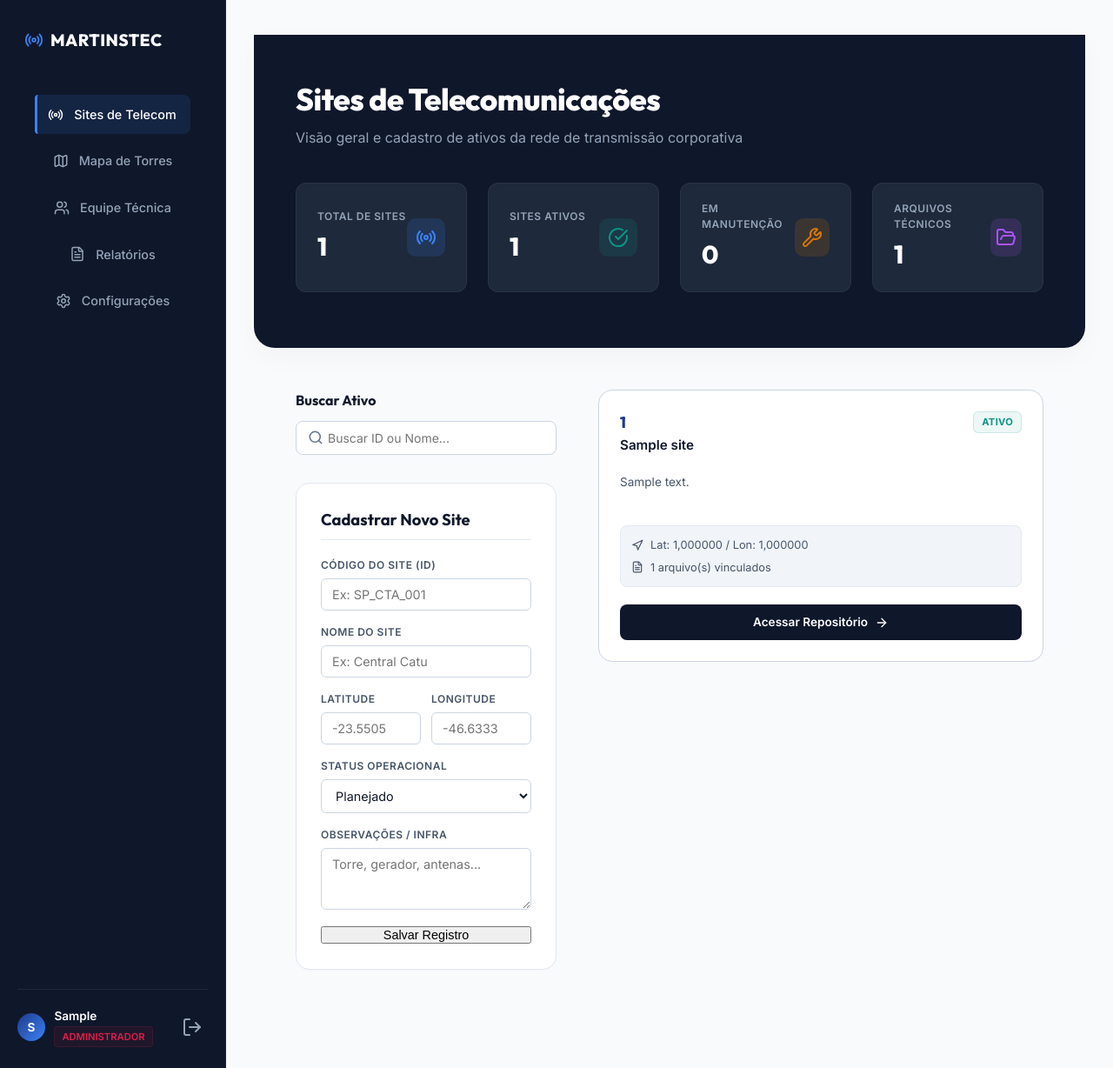
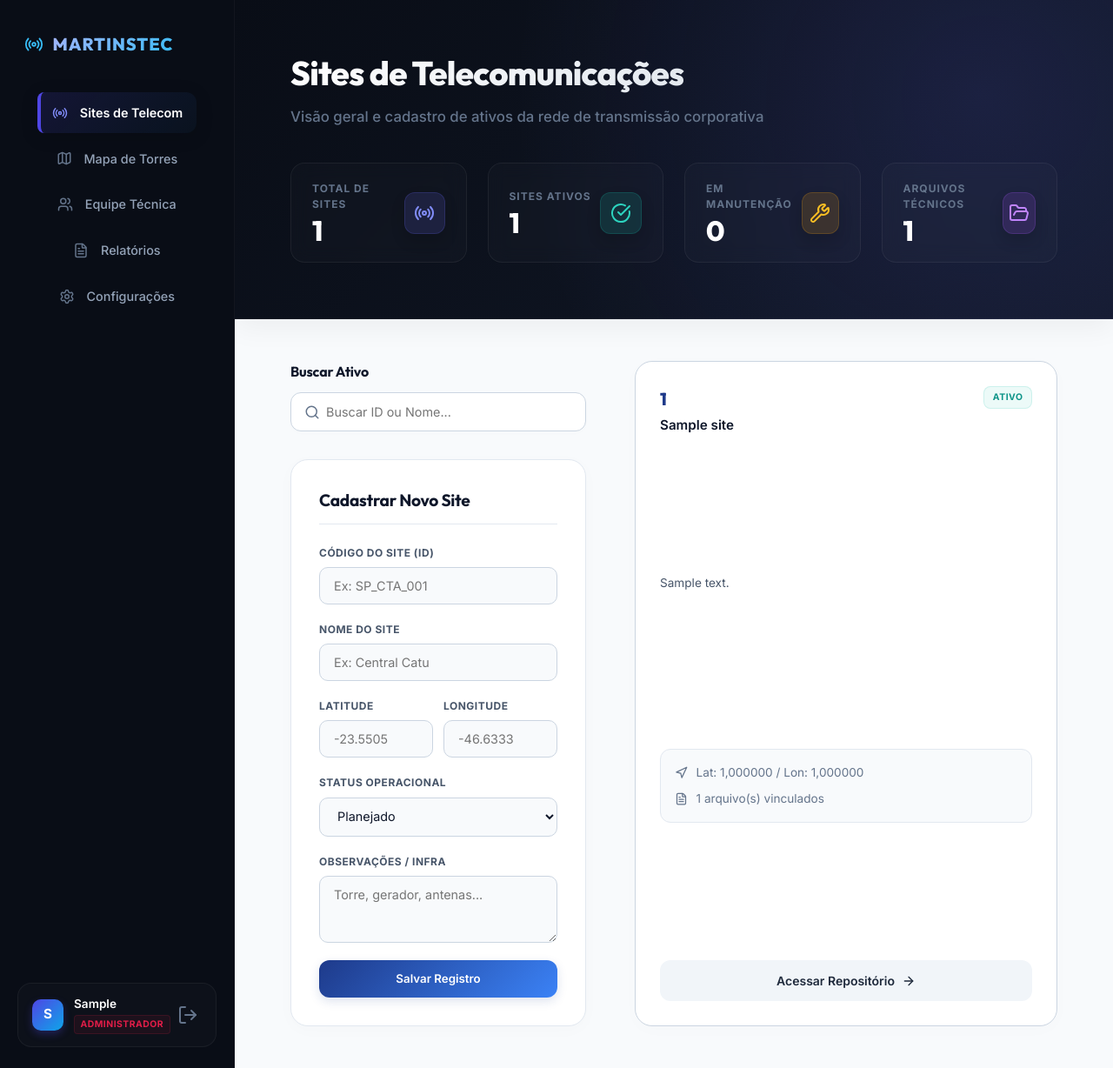
Before and after one commit to Jvsosa/MartinsTec, a Django app: page / in a window 1280 px wide. Shown: the whole page at 87% size. Run offline with Django 5.2, Linux system fonts and the light colour scheme; a user stored in the database is signed in; tables that the repository leaves empty hold one stand-in row (values such as "Sample post").

Commit message:
UI: Redesenho completo do dashboard e repositório com visual premium SaaS

```diff
--- a/templates/base.html
+++ b/templates/base.html
@@ -257,9 +257,9 @@
         }
 
         .sidebar {
-            width: 260px;
-            background: #0f172a; /* Azul marinho escuro corporativo */
-            border-right: 1px solid rgba(255, 255, 255, 0.05);
+            width: 270px;
+            background: #090d16; /* Fundo Obsidian escuro premium */
+            border-right: 1px solid rgba(255, 255, 255, 0.04);
             display: flex;
             flex-direction: column;
             justify-content: space-between;
@@ -267,27 +267,35 @@
             top: 0;
             height: 100vh;
             z-index: 1000;
-            padding: 2rem 1.25rem 1.5rem 1.25rem;
+            padding: 2.25rem 1.25rem 1.5rem 1.25rem;
             box-sizing: border-box;
         }
 
         .sidebar-logo {
             display: flex;
             align-items: center;
-            gap: 0.5rem;
+            gap: 0.65rem;
             font-family: var(--font-title);
             font-weight: 800;
-            font-size: 1.2rem;
             text-transform: uppercase;
             letter-spacing: 0.5px;
             color: #ffffff;
-            margin-bottom: 3rem;
+            margin-bottom: 2.5rem;
             padding-left: 0.5rem;
             text-decoration: none;
         }
 
+        .sidebar-logo span {
+            background: linear-gradient(135deg, #a5b4fc 0%, #38bdf8 100%);
+            -webkit-background-clip: text;
+            -webkit-text-fill-color: transparent;
+            font-size: 1.25rem;
+            font-weight: 800;
+            letter-spacing: 1px;
+        }
+
         .sidebar-logo svg {
-            color: var(--secondary);
+            color: #38bdf8;
             width: 22px;
             height: 22px;
         }
@@ -295,44 +303,59 @@
         .sidebar-menu {
             display: flex;
             flex-direction: column;
-            gap: 0.5rem;
+            gap: 0.35rem;
             flex: 1;
         }
 
         .sidebar-link {
             display: flex;
             align-items: center;
-            gap: 0.75rem;
-            padding: 0.75rem 1rem;
+            gap: 0.85rem;
+            padding: 0.8rem 1rem;
             color: #94a3b8;
             text-decoration: none;
             font-size: 0.9rem;
             font-weight: 500;
-            border-radius: 8px;
-            transition: all 0.2s ease;
+            border-radius: 12px;
+            transition: all 0.3s cubic-bezier(0.4, 0, 0.2, 1);
         }
 
         .sidebar-link svg {
             width: 18px;
             height: 18px;
+            color: #64748b;
+            transition: color 0.3s ease;
         }
 
         .sidebar-link:hover {
             color: #ffffff;
-            background: rgba(255, 255, 255, 0.03);
+            background: rgba(255, 255, 255, 0.04);
+            transform: translateX(4px);
+        }
+
+        .sidebar-link:hover svg {
+            color: #ffffff;
         }
 
         .sidebar-link.active {
             color: #ffffff;
-            background: rgba(59, 130, 246, 0.12);
-            border-left: 3px solid var(--secondary);
-            border-radius: 4px 8px 8px 4px;
-            padding-left: 0.75rem;
+            background: linear-gradient(135deg, rgba(79, 70, 229, 0.15) 0%, rgba(14, 165, 233, 0.04) 100%);
+            border-left: 4px solid #4f46e5;
+            box-shadow: 0 4px 20px rgba(0, 0, 0, 0.15);
+            border-radius: 8px 12px 12px 8px;
+            padding-left: 0.85rem;
+            font-weight: 600;
+        }
+
+        .sidebar-link.active svg {
+            color: #818cf8;
         }
 
         .sidebar-footer {
-            border-top: 1px solid rgba(255, 255, 255, 0.08);
-            padding-top: 1.25rem;
+            background: rgba(255, 255, 255, 0.02);
+            border: 1px solid rgba(255, 255, 255, 0.05);
+            border-radius: 16px;
+            padding: 0.85rem 1rem;
             display: flex;
             justify-content: space-between;
             align-items: center;
@@ -342,20 +365,21 @@
         .sidebar-user-info {
             display: flex;
             align-items: center;
-            gap: 0.65rem;
+            gap: 0.75rem;
         }
 
         .sidebar-user-avatar {
-            width: 32px;
-            height: 32px;
-            border-radius: 50%;
-            background: linear-gradient(135deg, var(--primary) 0%, var(--secondary) 100%);
+            width: 36px;
+            height: 36px;
+            border-radius: 10px;
+            background: linear-gradient(135deg, #4f46e5 0%, #0ea5e9 100%);
             display: flex;
             align-items: center;
             justify-content: center;
             color: white;
-            font-weight: 750;
-            font-size: 0.85rem;
+            font-weight: 800;
+            font-size: 0.95rem;
+            box-shadow: 0 4px 10px rgba(79, 70, 229, 0.3);
         }
 
         .sidebar-user-details {
@@ -368,27 +392,38 @@
             font-size: 0.85rem;
             font-weight: 600;
             color: #ffffff;
-            max-width: 120px;
+            max-width: 110px;
             white-space: nowrap;
             overflow: hidden;
             text-overflow: ellipsis;
         }
 
+        .badge-role {
+            font-size: 0.65rem;
+            padding: 0.15rem 0.4rem;
+            border-radius: 4px;
+            font-weight: 700;
+            text-transform: uppercase;
+            letter-spacing: 0.5px;
+            display: inline-block;
+        }
+
         .sidebar-logout-btn {
-            color: #94a3b8;
+            color: #64748b;
             cursor: pointer;
             display: flex;
             align-items: center;
             justify-content: center;
-            padding: 0.4rem;
-            border-radius: 6px;
-            transition: all 0.2s;
+            padding: 0.5rem;
+            border-radius: 8px;
+            transition: all 0.25s;
             text-decoration: none;
         }
 
         .sidebar-logout-btn:hover {
             color: var(--danger);
             background: rgba(225, 29, 72, 0.08);
+            transform: scale(1.05);
         }
 
         /* Seção do Conteúdo principal para o App Logado */
@@ -400,6 +435,9 @@
             display: flex;
             flex-direction: column;
             box-sizing: border-box;
+            padding: 0;
+            max-width: none;
+            margin: 0;
         }
 
         /* Seção do Conteúdo principal para Visitantes (Login) */
--- a/templates/sites/site_list.html
+++ b/templates/sites/site_list.html
@@ -4,29 +4,33 @@
 
 {% block extra_head %}
 <style>
-    /* Header Escuro Superior (Inspirado no painel Inntegrate) */
+    /* Header Escuro Superior com Efeito de Glow Premium */
     .dashboard-header-block {
-        background: #0f172a; /* Azul marinho escuro */
-        border-radius: 0 0 24px 24px;
-        padding: 3rem 3rem 4rem 3rem;
+        background: radial-gradient(circle at 85% 30%, rgba(99, 102, 241, 0.15) 0%, transparent 60%), linear-gradient(135deg, #090d16 0%, #111827 100%);
+        border-bottom: 1px solid rgba(255, 255, 255, 0.05);
+        padding: 3.5rem 4rem 4rem 4rem;
         color: #ffffff;
         display: flex;
         flex-direction: column;
         gap: 2.5rem;
-        box-shadow: 0 10px 30px rgba(15, 23, 42, 0.03);
+        box-shadow: 0 10px 30px rgba(9, 13, 22, 0.05);
     }
 
     .dashboard-title-area h2 {
         font-family: var(--font-title);
-        font-size: 2.2rem;
+        font-size: 2.4rem;
         font-weight: 800;
-        letter-spacing: -0.5px;
-        margin-bottom: 0.35rem;
+        letter-spacing: -0.75px;
+        margin-bottom: 0.5rem;
+        background: linear-gradient(135deg, #ffffff 0%, #cbd5e1 100%);
+        -webkit-background-clip: text;
+        -webkit-text-fill-color: transparent;
     }
 
     .dashboard-title-area p {
-        color: #94a3b8;
-        font-size: 1rem;
+        color: #64748b;
+        font-size: 1.05rem;
+        font-weight: 450;
     }
 
     /* Grid de KPIs */
@@ -37,62 +41,71 @@
     }
 
     .kpi-card {
-        background: #1e293b; /* Card escuro dentro do banner */
-        border: 1px solid rgba(255, 255, 255, 0.05);
-        border-radius: 12px;
+        background: rgba(255, 255, 255, 0.02);
+        backdrop-filter: blur(10px);
+        border: 1px solid rgba(255, 255, 255, 0.06);
+        border-radius: 16px;
         padding: 1.25rem 1.5rem;
         display: flex;
         justify-content: space-between;
         align-items: center;
-        transition: transform 0.2s;
+        transition: all 0.3s cubic-bezier(0.4, 0, 0.2, 1);
     }
 
     .kpi-card:hover {
-        transform: translateY(-2px);
+        background: rgba(255, 255, 255, 0.05);
+        border-color: rgba(255, 255, 255, 0.12);
+        transform: translateY(-4px);
+        box-shadow: 0 12px 25px rgba(0, 0, 0, 0.25);
     }
 
     .kpi-info {
         display: flex;
         flex-direction: column;
-        gap: 0.25rem;
+        gap: 0.35rem;
     }
 
     .kpi-label {
         font-size: 0.75rem;
-        color: #94a3b8;
-        font-weight: 600;
+        color: #64748b;
+        font-weight: 700;
         text-transform: uppercase;
-        letter-spacing: 0.5px;
+        letter-spacing: 1px;
     }
 
     .kpi-value {
         font-family: var(--font-title);
-        font-size: 1.8rem;
+        font-size: 2rem;
         font-weight: 800;
         color: #ffffff;
+        line-height: 1;
     }
 
     .kpi-icon-badge {
-        width: 44px;
-        height: 44px;
-        border-radius: 10px;
+        width: 48px;
+        height: 48px;
+        border-radius: 12px;
         display: flex;
         align-items: center;
         justify-content: center;
+        box-shadow: 0 8px 16px rgba(0, 0, 0, 0.15);
     }
 
-    .kpi-icon-total { background: rgba(59, 130, 246, 0.15); color: #3b82f6; }
-    .kpi-icon-active { background: rgba(13, 148, 136, 0.15); color: #0d9488; }
-    .kpi-icon-maintenance { background: rgba(217, 119, 6, 0.15); color: #d97706; }
-    .kpi-icon-files { background: rgba(168, 85, 247, 0.15); color: #a855f7; }
+    .kpi-icon-total { background: rgba(99, 102, 241, 0.15); color: #818cf8; border: 1px solid rgba(99, 102, 241, 0.2); }
+    .kpi-icon-active { background: rgba(20, 184, 166, 0.15); color: #2dd4bf; border: 1px solid rgba(20, 184, 166, 0.2); }
+    .kpi-icon-maintenance { background: rgba(245, 158, 11, 0.15); color: #fbbf24; border: 1px solid rgba(245, 158, 11, 0.2); }
+    .kpi-icon-files { background: rgba(168, 85, 247, 0.15); color: #c084fc; border: 1px solid rgba(168, 85, 247, 0.2); }
 
     /* Área de Conteúdo Principal */
     .dashboard-body-layout {
-        padding: 3rem;
+        padding: 3rem 4rem;
         display: grid;
-        grid-template-columns: 300px 1fr;
-        gap: 3rem;
-        align-items: start;
+        grid-template-columns: 340px 1fr;
+        gap: 3.5rem;
+        max-width: 1700px;
+        margin: 0 auto;
+        width: 100%;
+        box-sizing: border-box;
     }
 
     /* Coluna Lateral Esquerda: Filtros e Cadastro */
@@ -113,6 +126,8 @@
         font-family: var(--font-title);
         font-size: 1rem;
         font-weight: 700;
+        color: var(--text-primary);
+        letter-spacing: -0.2px;
     }
 
     .search-wrapper {
@@ -124,7 +139,7 @@
 
     .search-wrapper svg {
         position: absolute;
-        left: 0.85rem;
+        left: 1rem;
         color: #64748b;
         width: 18px;
         height: 18px;
@@ -132,48 +147,54 @@
 
     .search-input {
         width: 100%;
-        padding: 0.65rem 0.85rem 0.65rem 2.25rem;
+        padding: 0.8rem 1rem 0.8rem 2.5rem;
         background: #ffffff;
         border: 1px solid #cbd5e1;
-        border-radius: 8px;
-        font-size: 0.875rem;
+        border-radius: 12px;
+        font-size: 0.9rem;
         font-family: var(--font-family);
         color: var(--text-primary);
+        box-shadow: 0 2px 8px rgba(0,0,0,0.01);
+        transition: all 0.25s ease;
     }
 
     .search-input:focus {
         outline: none;
-        border-color: var(--secondary);
+        border-color: #4f46e5;
+        box-shadow: 0 0 0 4px rgba(79, 70, 229, 0.08);
+        background: #ffffff;
     }
 
     /* Card de Cadastro */
     .form-card {
         background: #ffffff;
         border: 1px solid var(--border);
-        border-radius: 16px;
-        padding: 1.75rem;
-        box-shadow: 0 1px 3px rgba(0,0,0,0.02);
+        border-radius: 20px;
+        padding: 2rem;
+        box-shadow: 0 4px 20px rgba(0, 0, 0, 0.02);
     }
 
     .form-card h3 {
         font-family: var(--font-title);
-        font-size: 1.15rem;
+        font-size: 1.2rem;
         font-weight: 700;
-        margin-bottom: 1.25rem;
+        margin-bottom: 1.5rem;
+        color: var(--text-primary);
         border-bottom: 1px solid var(--border);
-        padding-bottom: 0.5rem;
+        padding-bottom: 0.75rem;
+        letter-spacing: -0.3px;
     }
 
     .field-group {
         display: flex;
         flex-direction: column;
-        gap: 0.4rem;
-        margin-bottom: 1rem;
+        gap: 0.45rem;
+        margin-bottom: 1.25rem;
     }
 
     .field-group label {
         font-size: 0.75rem;
-        font-weight: 600;
+        font-weight: 700;
         color: var(--text-secondary);
         text-transform: uppercase;
         letter-spacing: 0.5px;
@@ -181,19 +202,21 @@
 
     .field-control {
         width: 100%;
-        padding: 0.55rem 0.75rem;
-        background: #ffffff;
+        padding: 0.75rem 1rem;
+        background: #f8fafc;
         border: 1px solid #cbd5e1;
-        border-radius: 6px;
+        border-radius: 10px;
         color: var(--text-primary);
         font-family: var(--font-family);
         font-size: 0.9rem;
+        transition: all 0.2s ease;
     }
 
     .field-control:focus {
         outline: none;
-        border-color: var(--secondary);
-        box-shadow: 0 0 0 3px rgba(59, 130, 246, 0.08);
+        border-color: #4f46e5;
+        box-shadow: 0 0 0 4px rgba(79, 70, 229, 0.08);
+        background: #ffffff;
     }
 
     .field-row {
@@ -205,28 +228,28 @@
     /* Coluna Direita: Grid de Sites (Estilo Jerome Bell) */
     .sites-grid {
         display: grid;
-        grid-template-columns: repeat(auto-fill, minmax(290px, 1fr));
+        grid-template-columns: repeat(auto-fill, minmax(320px, 1fr));
         gap: 1.5rem;
     }
 
     .site-card {
         background: #ffffff;
         border: 1px solid #cbd5e1;
-        border-radius: 16px;
-        padding: 1.5rem;
+        border-radius: 20px;
+        padding: 1.75rem;
         display: flex;
         flex-direction: column;
         justify-content: space-between;
-        gap: 1.25rem;
+        gap: 1.5rem;
         position: relative;
-        transition: all 0.2s ease;
-        box-shadow: 0 1px 3px rgba(0,0,0,0.01);
+        transition: all 0.3s cubic-bezier(0.4, 0, 0.2, 1);
+        box-shadow: 0 4px 20px rgba(0, 0, 0, 0.015);
     }
 
     .site-card:hover {
-        transform: translateY(-2px);
-        border-color: var(--secondary);
-        box-shadow: 0 8px 24px rgba(15, 23, 42, 0.04);
+        transform: translateY(-4px);
+        border-color: #cbd5e1;
+        box-shadow: 0 20px 25px -5px rgba(0, 0, 0, 0.05), 0 10px 10px -5px rgba(0, 0, 0, 0.03);
     }
 
     .site-card-header {
@@ -238,14 +261,15 @@
     .site-info-wrapper {
         display: flex;
         flex-direction: column;
-        gap: 0.15rem;
+        gap: 0.25rem;
     }
 
     .site-code-badge {
         font-family: var(--font-title);
-        font-weight: 750;
-        font-size: 1.1rem;
-        color: var(--primary);
+        font-weight: 800;
+        font-size: 1.25rem;
+        color: #1e3a8a;
+        letter-spacing: -0.3px;
     }
 
     .site-name-title {
@@ -255,61 +279,61 @@
     }
 
     .status-badge {
-        font-size: 0.7rem;
-        padding: 0.2rem 0.55rem;
-        border-radius: 6px;
+        font-size: 0.65rem;
+        padding: 0.25rem 0.6rem;
+        border-radius: 8px;
         font-weight: 700;
         text-transform: uppercase;
-        letter-spacing: 0.3px;
+        letter-spacing: 0.5px;
     }
 
-    .status-planned { background: rgba(217, 119, 6, 0.08); color: var(--warning); border: 1px solid rgba(217, 119, 6, 0.15); }
-    .status-active { background: rgba(13, 148, 136, 0.08); color: var(--success); border: 1px solid rgba(13, 148, 136, 0.15); }
-    .status-maintenance { background: rgba(79, 70, 229, 0.08); color: var(--accent); border: 1px solid rgba(79, 70, 229, 0.15); }
-    .status-inactive { background: rgba(225, 29, 72, 0.08); color: var(--danger); border: 1px solid rgba(225, 29, 72, 0.15); }
+    .status-planned { background: rgba(245, 158, 11, 0.08); color: #d97706; border: 1px solid rgba(245, 158, 11, 0.15); }
+    .status-active { background: rgba(20, 184, 166, 0.08); color: #0d9488; border: 1px solid rgba(20, 184, 166, 0.15); }
+    .status-maintenance { background: rgba(99, 102, 241, 0.08); color: #4f46e5; border: 1px solid rgba(99, 102, 241, 0.15); }
+    .status-inactive { background: rgba(244, 63, 94, 0.08); color: #e11d48; border: 1px solid rgba(244, 63, 94, 0.15); }
 
     .site-description {
         font-size: 0.85rem;
         color: var(--text-secondary);
-        line-height: 1.5;
+        line-height: 1.6;
         display: -webkit-box;
         -webkit-line-clamp: 2;
         -webkit-box-orient: vertical;
         overflow: hidden;
-        height: 2.5rem;
+        height: 2.7rem;
     }
 
     .site-details-row {
-        background: var(--bg-tertiary);
-        border: 1px solid var(--border);
-        border-radius: 8px;
-        padding: 0.75rem;
+        background: #f8fafc;
+        border: 1px solid #e2e8f0;
+        border-radius: 12px;
+        padding: 1rem;
         display: flex;
         flex-direction: column;
-        gap: 0.4rem;
-        font-size: 0.8rem;
-        color: var(--text-secondary);
+        gap: 0.6rem;
+        font-size: 0.85rem;
+        color: #64748b;
     }
 
     .site-detail-item {
         display: flex;
         align-items: center;
-        gap: 0.5rem;
+        gap: 0.6rem;
     }
 
     .site-detail-item svg {
-        width: 14px;
-        height: 14px;
-        color: var(--text-secondary);
+        width: 15px;
+        height: 15px;
+        color: #64748b;
     }
 
     .btn-details {
         width: 100%;
-        background: #0f172a; /* Botão plano azul escuro */
-        color: #ffffff;
-        border-radius: 8px;
-        padding: 0.65rem;
-        font-size: 0.85rem;
+        background: #f1f5f9;
+        color: #1e293b;
+        border-radius: 12px;
+        padding: 0.8rem;
+        font-size: 0.875rem;
         font-weight: 600;
         text-align: center;
         text-decoration: none;
@@ -317,24 +341,37 @@
         align-items: center;
         justify-content: center;
         gap: 0.5rem;
-        transition: background 0.15s;
+        transition: all 0.25s ease;
     }
 
     .btn-details:hover {
-        background: var(--secondary);
+        background: #090d16;
+        color: #ffffff;
+        box-shadow: 0 4px 12px rgba(9, 13, 22, 0.15);
     }
 
     .no-sites {
         text-align: center;
-        padding: 4rem;
+        padding: 5rem 2rem;
         border: 1px dashed #cbd5e1;
-        border-radius: 16px;
+        border-radius: 20px;
         color: var(--text-secondary);
         display: flex;
         flex-direction: column;
         align-items: center;
-        gap: 1rem;
+        gap: 1.25rem;
         grid-column: span 3;
+        background: #ffffff;
+    }
+
+    .no-sites svg {
+        color: #94a3b8;
+    }
+
+    .no-sites p {
+        font-size: 0.95rem;
+        font-weight: 500;
+        color: var(--text-secondary);
     }
 
     /* Responsividade */
@@ -351,6 +388,28 @@
             padding: 2rem;
             gap: 2rem;
         }
+    }
+
+    .btn-submit {
+        background: linear-gradient(135deg, #1e3a8a 0%, #3b82f6 100%);
+        color: white;
+        border: none;
+        border-radius: 12px;
+        padding: 0.85rem;
+        font-weight: 600;
+        font-family: var(--font-family);
+        cursor: pointer;
+        transition: all 0.2s ease;
+        box-shadow: 0 4px 12px rgba(30, 58, 138, 0.15);
+        display: flex;
+        align-items: center;
+        justify-content: center;
+        gap: 0.5rem;
+    }
+
+    .btn-submit:hover {
+        transform: translateY(-2px);
+        box-shadow: 0 6px 20px rgba(30, 58, 138, 0.25);
     }
 </style>
 {% endblock %}
@@ -466,7 +525,7 @@
                     <textarea name="description" id="description" class="field-control" rows="3" placeholder="Torre, gerador, antenas..." style="resize: vertical;"></textarea>
                 </div>
 
-                <button type="submit" class="login-btn-submit" style="width: 100%; justify-content: center; font-size: 0.9rem;">
+                <button type="submit" class="btn-submit" style="width: 100%;">
                     Salvar Registro
                 </button>
             </form>
```
Also changed, not shown: templates/sites/site_detail.html (+166 -66 lines).
